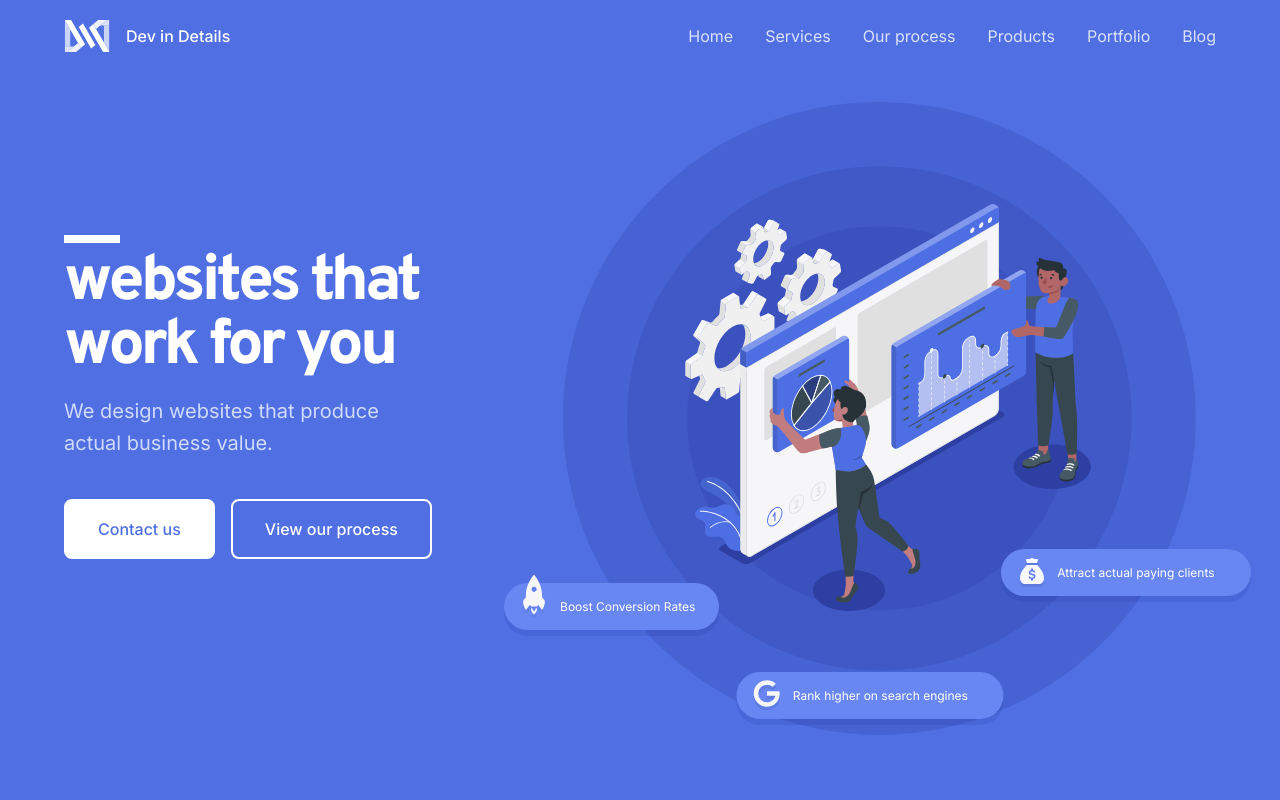
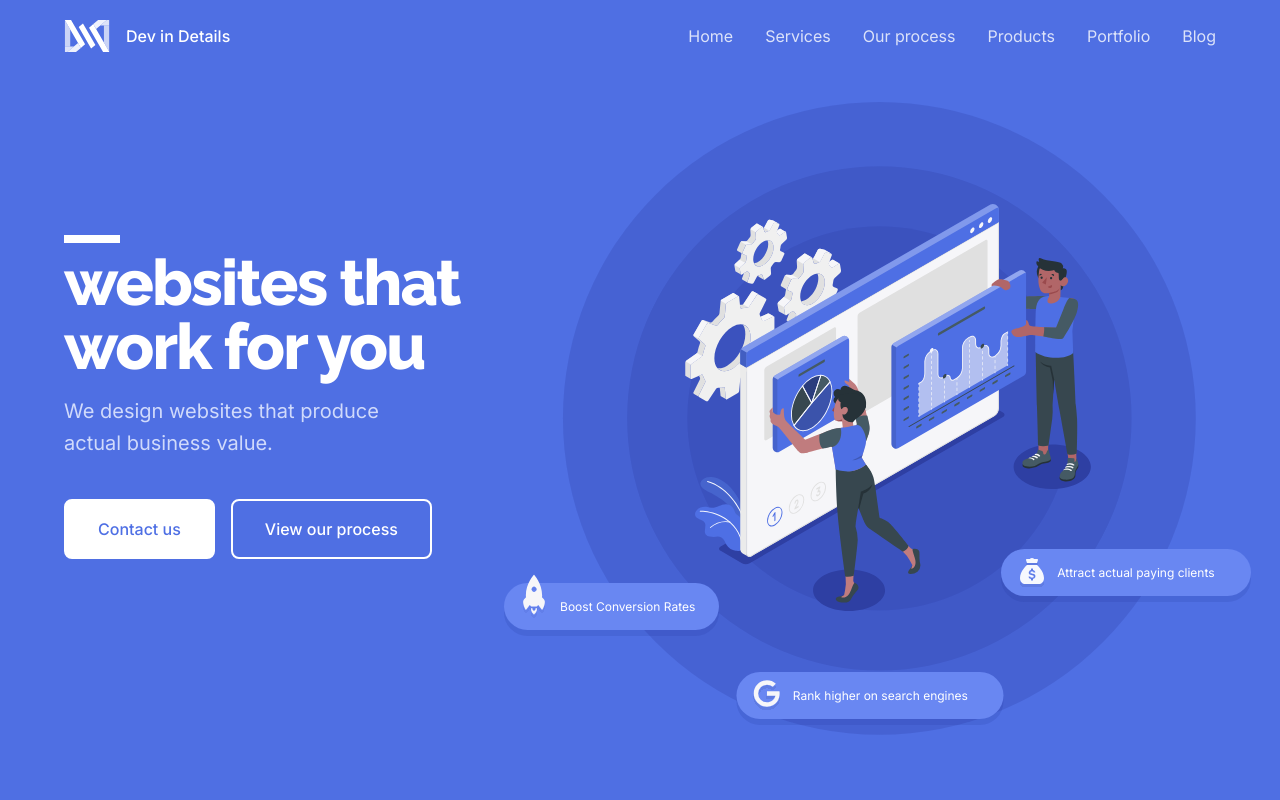
Before and after one commit to AmmDuncan/dev-in-details, a Next.js app: page / in a window 1280 px wide. Shown: the top 800 px of the page. Built offline with nearby package versions, Linux system fonts and the light colour scheme.

Commit message:
changed fonts to raleway

```diff
--- a/components/Hero/styles.js
+++ b/components/Hero/styles.js
@@ -68,7 +68,7 @@ export const HeroContent = styled.section`
     max-width: 430px;
     font-size: calc(${fontSize("heading2")} + 8px);
     font-weight: 800;
-    letter-spacing: calc(1em * -0.06);
+    letter-spacing: calc(1em * -0.03);
 
     &:before {
       ${absolutePosition};
--- a/components/WhatWeDo/styles.js
+++ b/components/WhatWeDo/styles.js
@@ -89,7 +89,7 @@ export const CardRoot = styled.article`
     letter-spacing: calc(1em * -0.04);
     color: #fff;
     line-height: 1.3;
-    font-family: "overpass", "Segoe UI", "helvetica", sans-serif;
+    font-family: "raleway", "Segoe UI", "helvetica", sans-serif;
 
     .bg {
       ${absolutePosition};
--- a/package.json
+++ b/package.json
@@ -11,6 +11,7 @@
   "dependencies": {
     "@fontsource/inter": "^4.5.0",
     "@fontsource/overpass": "^4.5.0",
+    "@fontsource/raleway": "^4.5.0",
     "framer-motion": "^5.0.0",
     "next": "12.0.0",
     "react": "17.0.2",
--- a/pages/_app.js
+++ b/pages/_app.js
@@ -1,9 +1,9 @@
 import GlobalStyle from "../styles/globalStyle";
 import ThemeProvider from "../theme/ThemeProvider";
 
-import "@fontsource/overpass/400.css";
-import "@fontsource/overpass/700.css";
-import "@fontsource/overpass/800.css";
+import "@fontsource/raleway/400.css";
+import "@fontsource/raleway/700.css";
+import "@fontsource/raleway/800.css";
 import "@fontsource/inter/400.css";
 import "@fontsource/inter/500.css";
 import "@fontsource/inter/600.css";
--- a/styles/globalStyle.js
+++ b/styles/globalStyle.js
@@ -19,9 +19,9 @@ export default createGlobalStyle`
   }
 
   h1, h2, h3, h4 {
-    font-family: "Overpass", "Segoe UI", Helvetica, sans-serif;
+    font-family: "Raleway", "Segoe UI", Helvetica, sans-serif;
     line-height: 1;
-    letter-spacing: calc(1em * -0.04);
+    letter-spacing: calc(1em * -0.015);
   }
 
   h3 {
```
Also changed, not shown: 2 other files (tests, documents, lock files or other folders).
